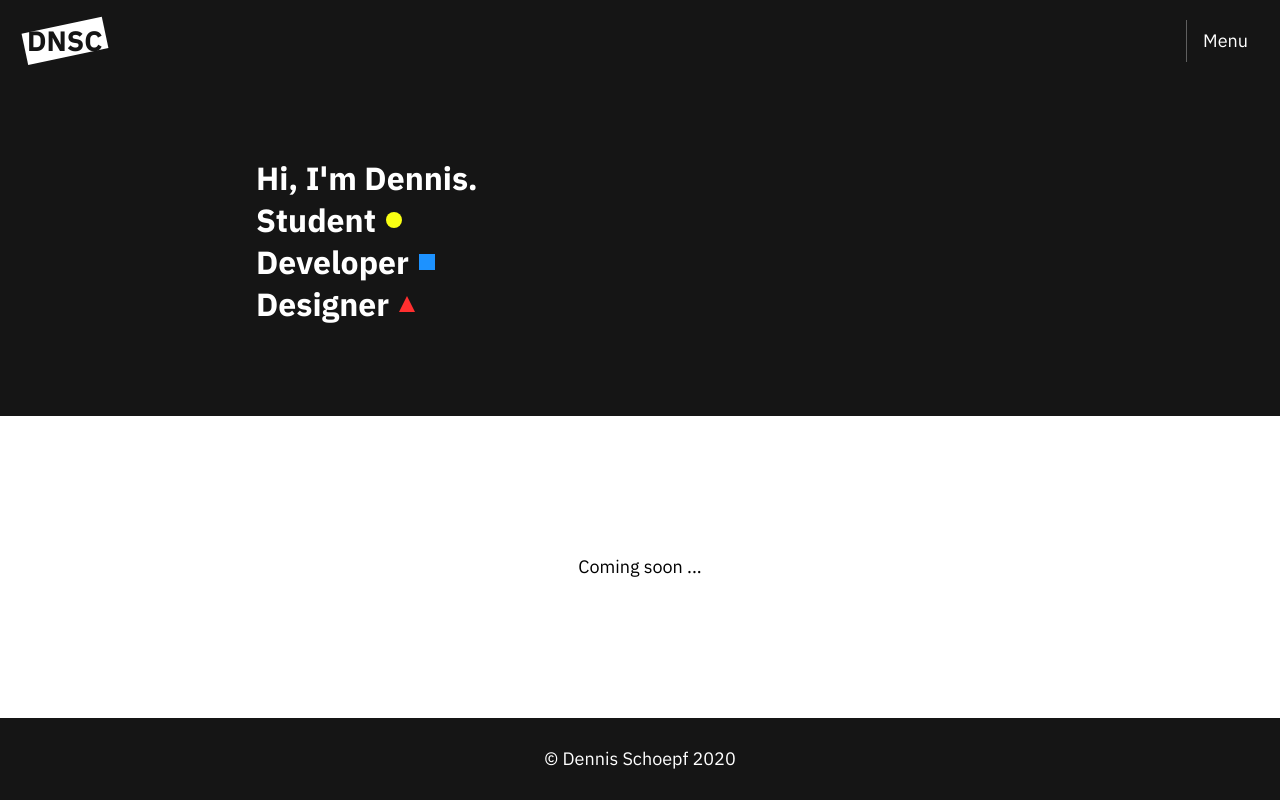
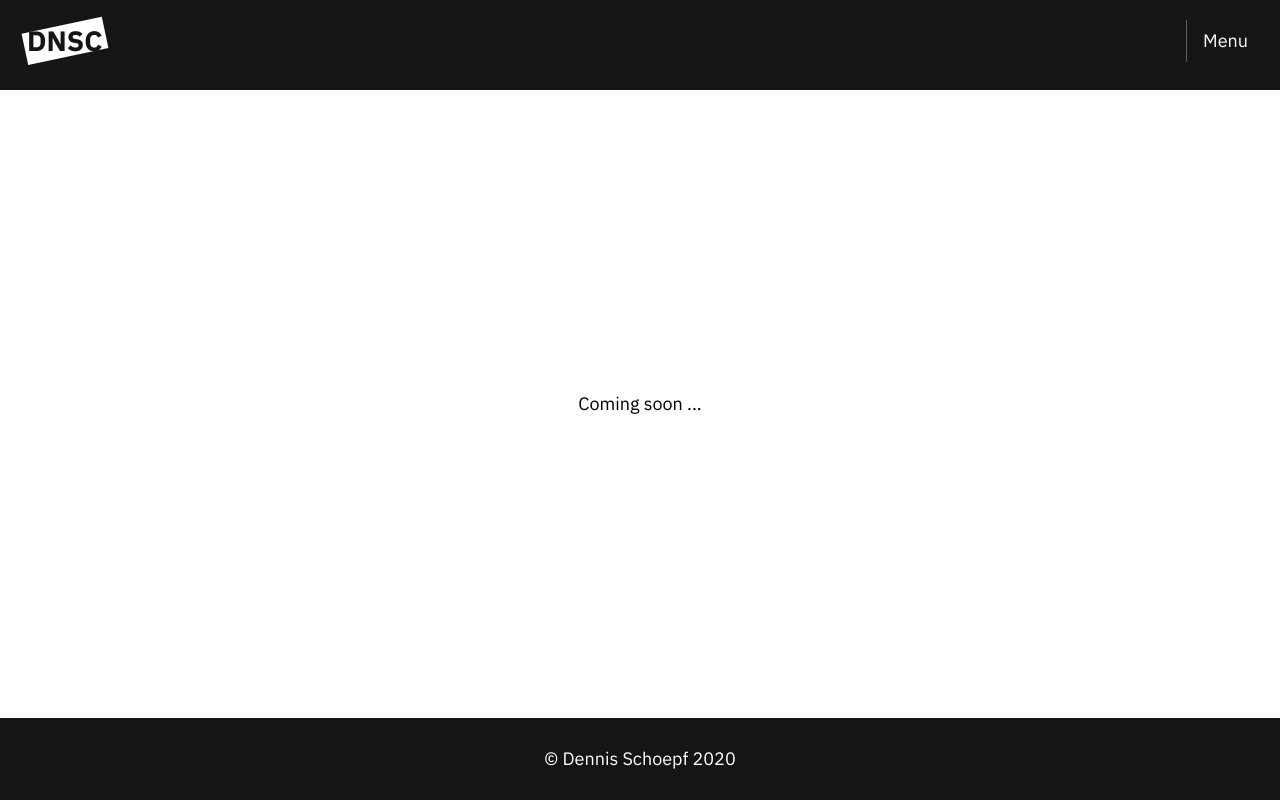
Before and after one commit to dennisschoepf/dnsc.io, a Next.js app: page / in a window 1280 px wide. Built offline with nearby package versions, Linux system fonts and the light colour scheme.

Commit message:
Remove Hero component

```diff
--- a/components/Hero.js
+++ /dev/null
@@ -1,23 +0,0 @@
-import React from 'react';
-import styled from 'styled-components';
-import Spacer from './Spacer';
-import { useSizes } from '../hooks/useTheme';
-import Container from './Container';
-
-const HeroContainer = styled.section`
-  padding: ${(props) => props.theme.sizes.xxxl} 0;
-  background-color: ${(props) => props.theme.colors.black};
-`;
-
-export default function Hero({ children }) {
-  const sizes = useSizes();
-
-  return (
-    <HeroContainer id="hero">
-      <Container>
-        {children}
-        <Spacer size={sizes.l} />
-      </Container>
-    </HeroContainer>
-  );
-}
--- a/pages/index.js
+++ b/pages/index.js
@@ -1,57 +1,12 @@
 import { Fragment } from 'react';
 import styled, { useTheme } from 'styled-components';
-import Hero from '../components/Hero';
 import Title from '../components/Title';
-import Shape, { shapes } from '../components/Shape';
-import Container from '../components/Container';
-
-const BigFontContainer = styled.div`
-  display: flex;
-  align-items: center;
-  margin: 1rem 0 0 0;
-`;
-
-const BigFont = styled.p`
-  color: ${(props) => props.theme.colors.white};
-  font-size: ${(props) => props.theme.sizes.xl};
-  font-family: ${(props) => props.theme.font};
-  font-weight: 700;
-  padding: 0;
-  margin: 0 1rem 0 0;
-`;
 
 export default function Home() {
   const theme = useTheme();
 
   return (
     <Fragment>
-      <Hero>
-        <Title>Hi, I'm Dennis.</Title>
-        <BigFontContainer>
-          <BigFont>Student</BigFont>
-          <Shape
-            size={theme.sizes.m}
-            color={theme.colors.yellow}
-            shape={shapes.CIRCLE}
-          />
-        </BigFontContainer>
-        <BigFontContainer>
-          <BigFont>Developer</BigFont>
-          <Shape
-            size={theme.sizes.m}
-            color={theme.colors.blue}
-            shape={shapes.SQUARE}
-          />
-        </BigFontContainer>
-        <BigFontContainer>
-          <BigFont>Designer</BigFont>
-          <Shape
-            size={theme.sizes.m}
-            color={theme.colors.red}
-            shape={shapes.TRIANGLE}
-          />
-        </BigFontContainer>
-      </Hero>
       <div
         style={{
           height: '100%',
```
